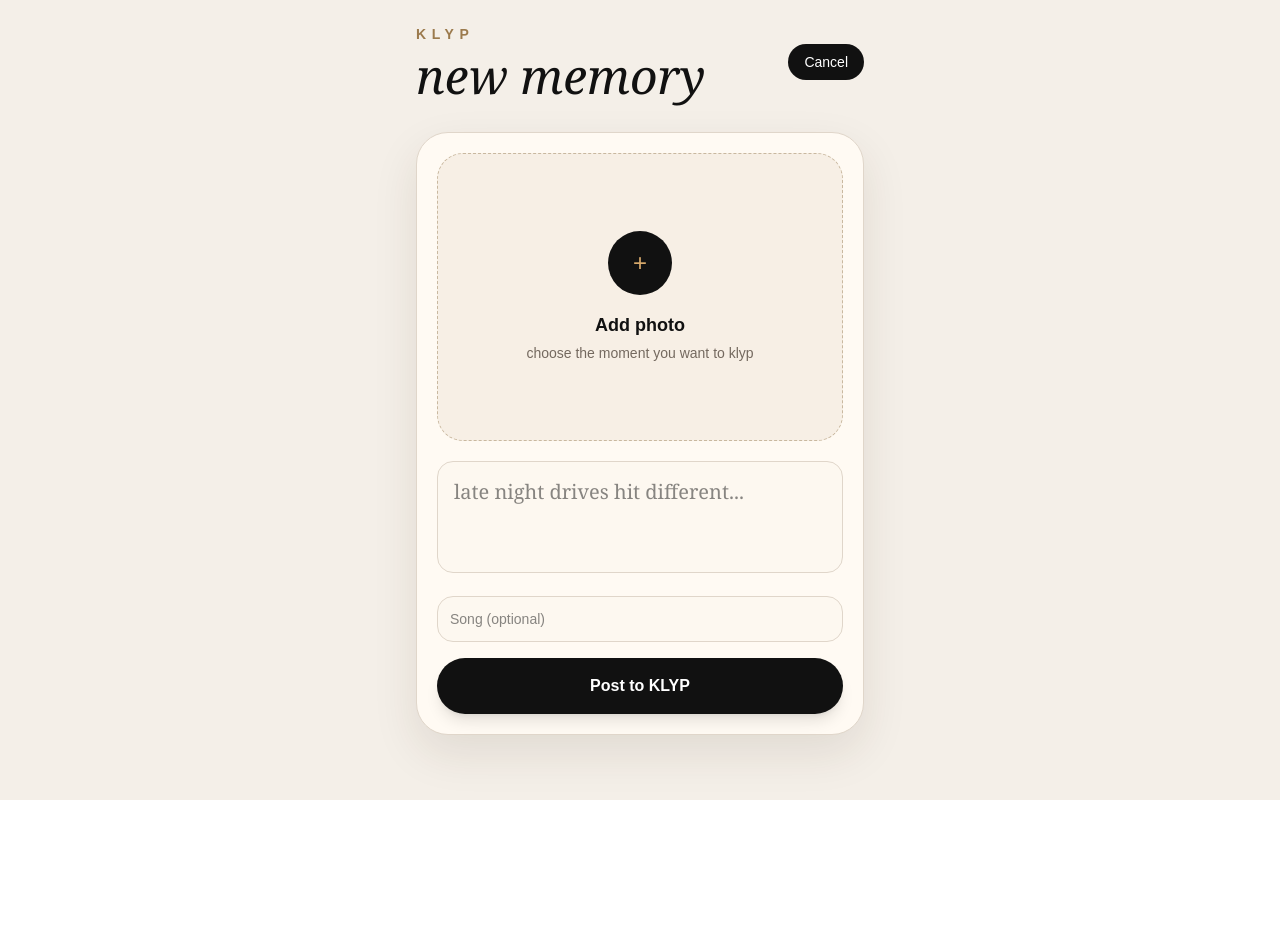
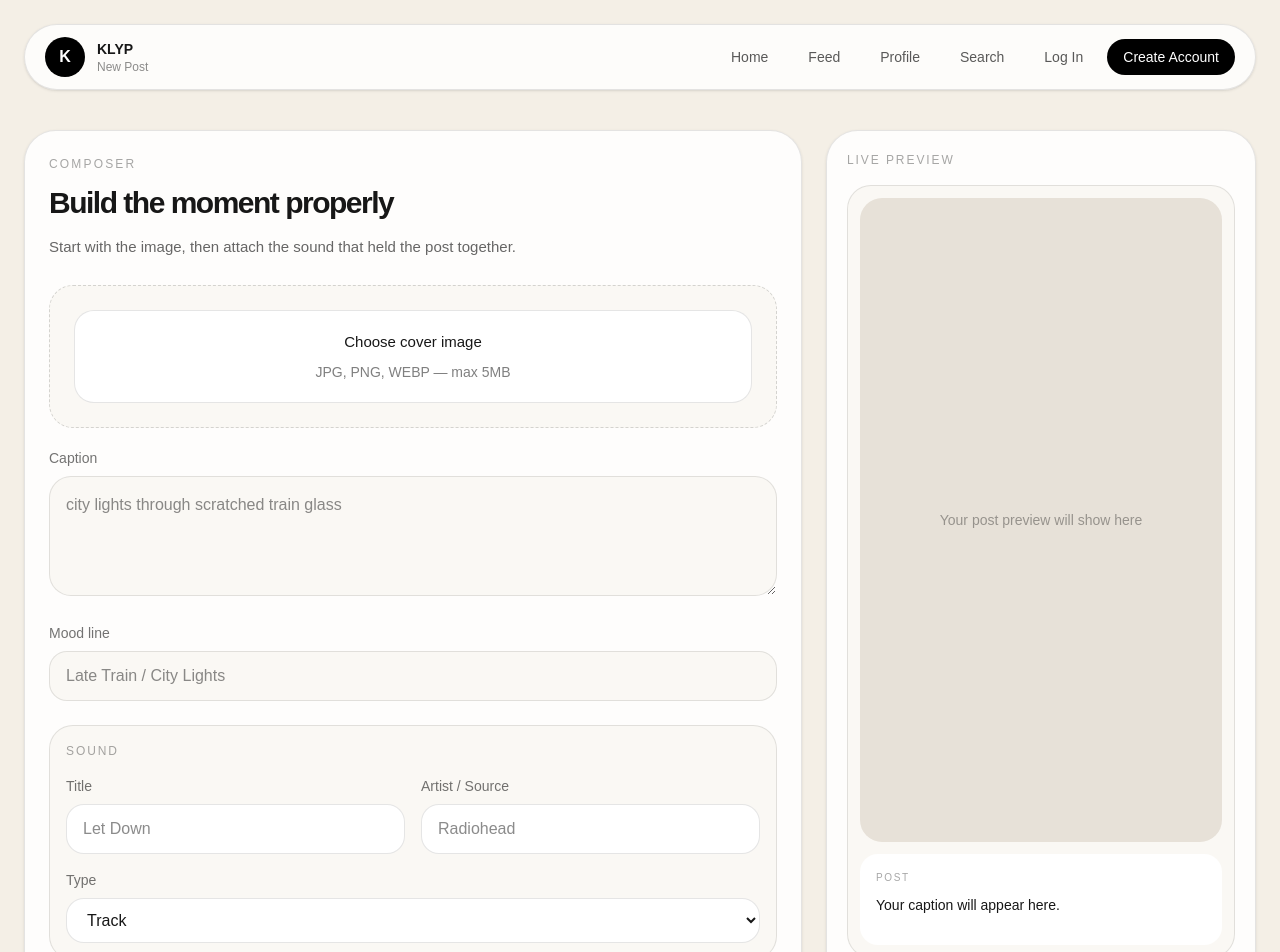
Before and after one commit to MrTeppy/klyp-app, a Next.js app: page /upload in a window 1280 px wide. Shown: the top 952 px of the page. Before the commit the page ends 800 px from the top, so only its background shows below. Built offline with nearby package versions, Linux system fonts and the light colour scheme; no server answers.

Commit message:
Restore working feed and upload

```diff
--- a/app/feed/page.tsx
+++ b/app/feed/page.tsx
@@ -1,156 +1,84 @@
-export default function Home() {
-  const posts = [
-    {
-      name: "Charlie",
-      time: "2h",
-      song: "Sunflower",
-      artist: "Rex Orange County",
-      caption: "late night drives\nhit different.",
-      image:
-        "https://images.unsplash.com/photo-1500530855697-b586d89ba3ee?auto=format&fit=crop&w=1200&q=80",
-      friends: "Klyped by 7 friends",
-    },
-    {
-      name: "Mina",
-      time: "40m",
-      song: "Sparks",
-      artist: "Coldplay",
-      caption: "rain on the window\nsame song again.",
-      image:
-        "https://images.unsplash.com/photo-1500534623283-312aade485b7?auto=format&fit=crop&w=1200&q=80",
-      friends: "Klyped by 3 friends",
-    },
-  ];
+import AppHeader from "@/components/AppHeader";
+import SpotifyInsights from "@/components/SpotifyInsights";
+import Comments from "@/components/Comments";
+import KlypButton from "@/components/KlypButton";
 
+export default function FeedPage() {
   return (
-    <main className="min-h-screen bg-[#f4efe8] text-[#111]">
-      <div className="mx-auto max-w-md px-4 pb-28 pt-5">
-        {/* Header */}
-        <header className="mb-6 flex items-center justify-between">
-          <div className="flex items-center gap-3">
-            <div className="flex h-11 w-11 items-center justify-center rounded-2xl bg-[#111] text-2xl font-bold text-[#d7a96b] shadow-md">
-              K
+    <main className="min-h-screen bg-[#f5f1e8] text-[#151515]">
+      <div className="mx-auto max-w-[1440px] px-4 py-4 sm:px-6 sm:py-6">
+        <AppHeader subtitle="Feed" />
+
+        <div className="grid gap-6 xl:grid-cols-[1fr_360px]">
+          <section className="space-y-6">
+            <article className="rounded-[32px] border border-black/10 bg-white/88 p-5 shadow-sm backdrop-blur">
+              <div className="mb-4 flex items-center justify-between">
+                <div>
+                  <div className="text-[15px] font-medium">Charlie</div>
+                  <div className="text-[13px] text-black/55">@charlie · Friends Can Klyp</div>
                 </div>
-            <div className="tracking-[0.45em] text-lg font-semibold">KLYP</div>
-          </div>
-
-          <button className="rounded-full bg-[#111] px-5 py-2 text-sm font-medium text-white shadow-sm">
-            + Post
-          </button>
-        </header>
-
-        {/* Hero text */}
-        <section className="mb-6">
-          <h1 className="text-[58px] leading-none tracking-tight">
-            KLYP
-            <br />
-            is{" "}
-            <span className="font-serif italic text-[62px]">different.</span>
-          </h1>
-
-          <p className="mt-4 text-xl leading-7 text-[#5d554e]">
-            Not just a post.
-            <br />A shared memory.
-          </p>
-
-          <div className="mt-6 h-[2px] w-20 bg-[#b08a56]" />
-        </section>
-
-        {/* Feed tabs */}
-        <nav className="mb-4 flex gap-6 border-b border-[#ddd3c7] text-sm font-medium text-[#7a7168]">
-          <button className="border-b-2 border-[#111] pb-3 text-[#111]">
-            Friends
-          </button>
-          <button className="pb-3">For You</button>
-          <button className="pb-3">Saved</button>
-        </nav>
-
-        {/* Feed */}
-        <section className="space-y-5">
-          {posts.map((post) => (
-            <article
-              key={post.song}
-              className="rounded-[28px] border border-[#e0d6ca] bg-[#fffaf3] p-4 shadow-[0_12px_35px_rgba(55,39,20,0.08)]"
-            >
-              {/* User row */}
-              <div className="mb-3 flex items-center justify-between">
-                <div className="flex items-center gap-3">
-                  <div className="h-9 w-9 rounded-full bg-gradient-to-br from-[#d7a96b] to-[#111]" />
-                  <div>
-                    <p className="font-semibold">{post.name}</p>
-                    <p className="text-xs text-[#82766b]">{post.time}</p>
+                <div className="rounded-full border border-black/10 px-3 py-1 text-[12px] text-black/50">
+                  Linked from Spotify
                 </div>
               </div>
 
-                <button className="text-xl leading-none text-[#82766b]">•••</button>
-              </div>
-
-              {/* Music card */}
-              <div className="mb-4 flex items-center justify-between rounded-2xl bg-[#eee6dc] p-3">
-                <div className="flex items-center gap-3">
-                  <div className="h-12 w-12 overflow-hidden rounded-xl bg-[#111]">
-                    <img
-                      src={post.image}
-                      alt=""
-                      className="h-full w-full object-cover"
-                    />
+              <div className="grid gap-5 lg:grid-cols-[420px_1fr] lg:items-start">
+                <div className="mx-auto w-full max-w-[420px]">
+                  <div className="aspect-[9/16] overflow-hidden rounded-[28px] bg-[linear-gradient(180deg,#d8ddd4,#9ca48a_46%,#5d6653)]" />
                 </div>
 
                 <div>
-                    <p className="text-sm font-semibold">{post.song}</p>
-                    <p className="text-xs text-[#6d6258]">{post.artist}</p>
+                  <div className="rounded-[24px] bg-[#faf8f4] p-5">
+                    <div className="text-[11px] uppercase tracking-[0.16em] text-black/35">
+                      Main Post
+                    </div>
+                    <div className="mt-3 text-[18px] font-medium leading-7">
+                      train window reflections, city lights, and the exact song
+                      that made the whole thing feel cinematic
+                    </div>
+
+                    <div className="mt-4 flex flex-wrap gap-2">
+                      <span className="rounded-full bg-white px-3 py-2 text-[12px] text-black/55">
+                        Let Down — Radiohead
+                      </span>
+                      <span className="rounded-full bg-white px-3 py-2 text-[12px] text-black/55">
+                        Late Train / City Lights
+                      </span>
                     </div>
                   </div>
 
-                <button className="flex h-10 w-10 items-center justify-center rounded-full bg-[#fffaf3] shadow-sm">
-                  ▶
-                </button>
+                  <div className="mt-4 flex items-center justify-between">
+                    <div className="text-[13px] text-black/50">
+                      42 Likes · 12 Comments
+                    </div>
+                    <KlypButton postSlug="late-train-city-lights" />
                   </div>
 
-              {/* Caption */}
-              <p className="mb-4 whitespace-pre-line font-serif text-[25px] leading-7">
-                {post.caption}
-              </p>
-
-              {/* Image */}
-              <div className="overflow-hidden rounded-[24px]">
-                <img
-                  src={post.image}
-                  alt=""
-                  className="h-[430px] w-full object-cover"
-                />
+                  <div className="mt-5 grid gap-3 sm:grid-cols-2">
+                    <div className="rounded-[22px] border border-black/10 bg-[#faf8f4] p-4">
+                      <div className="text-[12px] text-black/40">Klyped by Ivy</div>
+                      <div className="mt-2 text-[14px] font-medium leading-6">
+                        same night, same replayed mood
+                      </div>
                     </div>
 
-              {/* Friends row */}
-              <div className="mt-4 flex items-center justify-between">
-                <div className="flex items-center gap-2">
-                  <div className="flex -space-x-2">
-                    <span className="h-7 w-7 rounded-full border-2 border-[#fffaf3] bg-[#111]" />
-                    <span className="h-7 w-7 rounded-full border-2 border-[#fffaf3] bg-[#b08a56]" />
-                    <span className="h-7 w-7 rounded-full border-2 border-[#fffaf3] bg-[#d8c1a3]" />
-                    <span className="h-7 w-7 rounded-full border-2 border-[#fffaf3] bg-[#6b625a]" />
+                    <div className="rounded-[22px] border border-black/10 bg-[#faf8f4] p-4">
+                      <div className="text-[12px] text-black/40">Klyped by Noah</div>
+                      <div className="mt-2 text-[14px] font-medium leading-6">
+                        end of the night / blurry lights
+                      </div>
+                    </div>
+                  </div>
+                </div>
               </div>
 
-                  <p className="text-xs text-[#82766b]">{post.friends}</p>
-                </div>
+              <Comments postSlug="late-train-city-lights" />
+            </article>
+          </section>
 
-                <button className="text-2xl">♡</button>
-              </div>
-            </article>
-          ))}
-        </section>
-      </div>
-
-      {/* Bottom nav */}
-      <div className="fixed bottom-0 left-0 right-0 border-t border-[#ded2c5] bg-[#fffaf3]/90 backdrop-blur-xl">
-        <div className="mx-auto flex max-w-md justify-around px-6 py-4 text-sm">
-          <button>Home</button>
-          <button>Explore</button>
-          <button className="rounded-full bg-[#111] px-5 py-2 text-white">
-            +
-          </button>
-          <button>Friends</button>
-          <button>Profile</button>
+          <aside>
+            <SpotifyInsights />
+          </aside>
         </div>
       </div>
     </main>
--- a/app/upload/page.tsx
+++ b/app/upload/page.tsx
@@ -1,127 +1,228 @@
 "use client";
 
+import AppHeader from "@/components/AppHeader";
 import { useState } from "react";
-import { useRouter } from "next/navigation";
+import { supabase } from "@/lib/supabase";
 
 export default function UploadPage() {
-  const router = useRouter();
+  const [status, setStatus] = useState("");
+  const [imageUrl, setImageUrl] = useState("");
+  const [caption, setCaption] = useState("");
+  const [moodLine, setMoodLine] = useState("");
+  const [soundTitle, setSoundTitle] = useState("");
+  const [soundArtist, setSoundArtist] = useState("");
+  const [soundType, setSoundType] = useState("track");
 
-  const [file, setFile] = useState<File | null>(null);
-  const [preview, setPreview] = useState<string | null>(null);
-  const [caption, setCaption] = useState("");
-  const [song, setSong] = useState("");
-  const [loading, setLoading] = useState(false);
+  async function handleUpload(e: React.ChangeEvent<HTMLInputElement>) {
+    const file = e.target.files?.[0];
+    if (!file) return;
 
-  function handleFile(e: React.ChangeEvent<HTMLInputElement>) {
-    const selected = e.target.files?.[0];
-    if (!selected) return;
-
-    setFile(selected);
-    setPreview(URL.createObjectURL(selected));
+    const allowedTypes = ["image/jpeg", "image/png", "image/webp"];
+    if (!allowedTypes.includes(file.type)) {
+      setStatus("Only JPG, PNG, or WEBP images allowed.");
+      return;
     }
 
-  async function handleSubmit(e: React.FormEvent) {
-    e.preventDefault();
-    if (!file) return alert("Add a photo first");
+    const maxSize = 5 * 1024 * 1024;
+    if (file.size > maxSize) {
+      setStatus("Image must be under 5MB.");
+      return;
+    }
 
-    setLoading(true);
+    setStatus("Uploading image...");
 
-    try {
-      const formData = new FormData();
-      formData.append("file", file);
-      formData.append("caption", caption);
-      formData.append("song", song);
+    const filePath = `posts/${Date.now()}-${file.name}`;
+    const { error } = await supabase.storage.from("images").upload(filePath, file);
 
-      // ⚠️ CHANGE THIS if your API route is different
-      await fetch("/api/upload", {
-        method: "POST",
-        body: formData,
+    if (error) {
+      setStatus(error.message);
+      return;
+    }
+
+    const { data } = supabase.storage.from("images").getPublicUrl(filePath);
+    setImageUrl(data.publicUrl);
+    setStatus("Image uploaded.");
+  }
+
+  async function handlePublish() {
+    if (!imageUrl) {
+      setStatus("Upload an image first.");
+      return;
+    }
+
+    const { data: userData } = await supabase.auth.getUser();
+    const user = userData.user;
+
+    if (!user) {
+      setStatus("Log in first.");
+      return;
+    }
+
+    const slug = `post-${Date.now()}`;
+
+    const { error } = await supabase.from("posts").insert({
+      user_id: user.id,
+      image_url: imageUrl,
+      caption,
+      mood_line: moodLine,
+      sound_title: soundTitle,
+      sound_artist: soundArtist,
+      sound_type: soundType,
+      visibility: "friends",
     });
 
-      router.push("/feed");
-    } catch (err) {
-      console.error(err);
-      alert("Upload failed");
-    } finally {
-      setLoading(false);
+    if (error) {
+      setStatus(error.message);
+      return;
     }
+
+    setStatus("Posted.");
+    setTimeout(() => {
+      window.location.href = "/feed";
+    }, 800);
   }
 
   return (
-    <main className="min-h-screen bg-[#f4efe8] px-4 py-6 text-[#111]">
-      <div className="mx-auto max-w-md">
-        <header className="mb-8 flex items-center justify-between">
-          <div>
-            <p className="tracking-[0.4em] text-sm font-semibold text-[#9b7a4d]">
-              KLYP
+    <main className="min-h-screen bg-[#f4efe6] text-[#171717]">
+      <div className="mx-auto max-w-7xl px-4 py-4 sm:px-6 sm:py-6">
+        <AppHeader subtitle="New Post" />
+
+        <div className="grid gap-6 lg:grid-cols-[1fr_430px]">
+          <section className="rounded-[32px] border border-black/10 bg-white/85 p-6 shadow-sm backdrop-blur">
+            <div className="text-[12px] uppercase tracking-[0.18em] text-black/35">
+              Composer
+            </div>
+            <h1 className="mt-3 text-3xl font-semibold tracking-[-0.05em]">
+              Build the moment properly
+            </h1>
+            <p className="mt-3 max-w-xl text-[15px] leading-7 text-black/60">
+              Start with the image, then attach the sound that held the post together.
             </p>
-            <h1 className="mt-2 font-serif text-5xl italic">new memory</h1>
-          </div>
 
-          <button
-            onClick={() => router.push("/feed")}
-            className="rounded-full bg-[#111] px-4 py-2 text-sm text-white"
-          >
-            Cancel
-          </button>
-        </header>
-
-        <form
-          onSubmit={handleSubmit}
-          className="rounded-[32px] border border-[#e0d6ca] bg-[#fffaf3] p-5 shadow-[0_18px_45px_rgba(55,39,20,0.10)]"
-        >
-          {/* Upload */}
-          <label className="mb-5 flex h-72 cursor-pointer flex-col items-center justify-center rounded-[26px] border border-dashed border-[#c9b89f] bg-[#f7efe5] text-center">
-            {preview ? (
-              <img
-                src={preview}
-                className="h-full w-full object-cover rounded-[26px]"
-              />
-            ) : (
-              <>
-                <div className="mb-4 flex h-16 w-16 items-center justify-center rounded-full bg-[#111] text-2xl text-[#d7a96b]">
-                  +
-                </div>
-                <p className="text-lg font-semibold">Add photo</p>
-                <p className="mt-1 text-sm text-[#74695f]">
-                  choose the moment you want to klyp
-                </p>
-              </>
-            )}
-
+            <div className="mt-6 rounded-[24px] border border-dashed border-black/15 bg-[#faf8f4] p-6">
+              <label className="block cursor-pointer rounded-[20px] border border-black/10 bg-white p-5 text-center">
+                <div className="text-[15px] font-medium">Choose cover image</div>
+                <div className="mt-2 text-sm text-black/50">JPG, PNG, WEBP — max 5MB</div>
                 <input
                   type="file"
-              accept="image/*"
-              onChange={handleFile}
+                  accept="image/png,image/jpeg,image/webp"
+                  onChange={handleUpload}
                   className="hidden"
                 />
               </label>
+            </div>
 
-          {/* Caption */}
+            <div className="mt-5">
+              <label className="mb-2 block text-sm text-black/55">Caption</label>
               <textarea
                 value={caption}
                 onChange={(e) => setCaption(e.target.value)}
-            placeholder="late night drives hit different..."
-            className="mb-4 h-28 w-full resize-none rounded-2xl border border-[#e0d6ca] bg-[#fdf8f0] p-4 font-serif text-xl outline-none"
+                placeholder="city lights through scratched train glass"
+                className="min-h-[120px] w-full rounded-[22px] border border-black/10 bg-[#faf8f4] px-4 py-4 outline-none"
               />
+            </div>
 
-          {/* Song */}
+            <div className="mt-5">
+              <label className="mb-2 block text-sm text-black/55">Mood line</label>
               <input
-            value={song}
-            onChange={(e) => setSong(e.target.value)}
-            placeholder="Song (optional)"
-            className="mb-4 w-full rounded-2xl border border-[#e0d6ca] bg-[#fdf8f0] p-3 text-sm outline-none"
+                value={moodLine}
+                onChange={(e) => setMoodLine(e.target.value)}
+                placeholder="Late Train / City Lights"
+                className="w-full rounded-[18px] border border-black/10 bg-[#faf8f4] px-4 py-3 outline-none"
               />
+            </div>
 
-          {/* Submit */}
+            <div className="mt-6 rounded-[24px] border border-black/10 bg-[#faf8f4] p-4">
+              <div className="text-[12px] uppercase tracking-[0.16em] text-black/35">
+                Sound
+              </div>
+
+              <div className="mt-4 grid gap-4 md:grid-cols-2">
+                <div>
+                  <label className="mb-2 block text-sm text-black/55">Title</label>
+                  <input
+                    value={soundTitle}
+                    onChange={(e) => setSoundTitle(e.target.value)}
+                    placeholder="Let Down"
+                    className="w-full rounded-[18px] border border-black/10 bg-white px-4 py-3 outline-none"
+                  />
+                </div>
+
+                <div>
+                  <label className="mb-2 block text-sm text-black/55">Artist / Source</label>
+                  <input
+                    value={soundArtist}
+                    onChange={(e) => setSoundArtist(e.target.value)}
+                    placeholder="Radiohead"
+                    className="w-full rounded-[18px] border border-black/10 bg-white px-4 py-3 outline-none"
+                  />
+                </div>
+              </div>
+
+              <div className="mt-4">
+                <label className="mb-2 block text-sm text-black/55">Type</label>
+                <select
+                  value={soundType}
+                  onChange={(e) => setSoundType(e.target.value)}
+                  className="w-full rounded-[18px] border border-black/10 bg-white px-4 py-3 outline-none"
+                >
+                  <option value="track">Track</option>
+                  <option value="sound">Sound</option>
+                  <option value="voice">Voice note</option>
+                </select>
+              </div>
+            </div>
+
+            {status ? <p className="mt-4 text-sm text-black/55">{status}</p> : null}
+
             <button
-            type="submit"
-            disabled={loading}
-            className="w-full rounded-full bg-[#111] py-4 text-base font-semibold text-white shadow-lg disabled:opacity-50"
+              onClick={handlePublish}
+              className="mt-6 inline-flex items-center justify-center rounded-full bg-black px-5 py-3 text-sm font-medium text-white transition hover:opacity-90"
             >
-            {loading ? "Posting..." : "Post to KLYP"}
+              Publish Post
             </button>
-        </form>
+          </section>
+
+          <aside className="rounded-[32px] border border-black/10 bg-white/85 p-5 shadow-sm backdrop-blur">
+            <div className="text-[12px] uppercase tracking-[0.16em] text-black/35">
+              Live Preview
+            </div>
+
+            <div className="mt-4 rounded-[24px] border border-black/10 bg-[#faf8f4] p-3">
+              <div className="aspect-[9/16] overflow-hidden rounded-[22px] bg-[#e7e1d8]">
+                {imageUrl ? (
+                  <img src={imageUrl} alt="Preview" className="h-full w-full object-cover" />
+                ) : (
+                  <div className="flex h-full items-center justify-center text-sm text-black/35">
+                    Your post preview will show here
+                  </div>
+                )}
+              </div>
+
+              <div className="mt-3 rounded-[18px] bg-white p-4">
+                <div className="text-[10px] uppercase tracking-[0.16em] text-black/35">
+                  Post
+                </div>
+                <div className="mt-2 text-[14px] font-medium leading-6">
+                  {caption || "Your caption will appear here."}
+                </div>
+
+                <div className="mt-3 flex flex-wrap gap-2">
+                  {soundTitle ? (
+                    <span className="rounded-full bg-[#faf8f4] px-3 py-2 text-[11px] text-black/55">
+                      {soundTitle}{soundArtist ? ` — ${soundArtist}` : ""}
+                    </span>
+                  ) : null}
+                  {moodLine ? (
+                    <span className="rounded-full bg-[#faf8f4] px-3 py-2 text-[11px] text-black/55">
+                      {moodLine}
+                    </span>
+                  ) : null}
+                </div>
+              </div>
+            </div>
+          </aside>
+        </div>
       </div>
     </main>
   );
```
Lines whose indentation alone changed are shown as unchanged.
